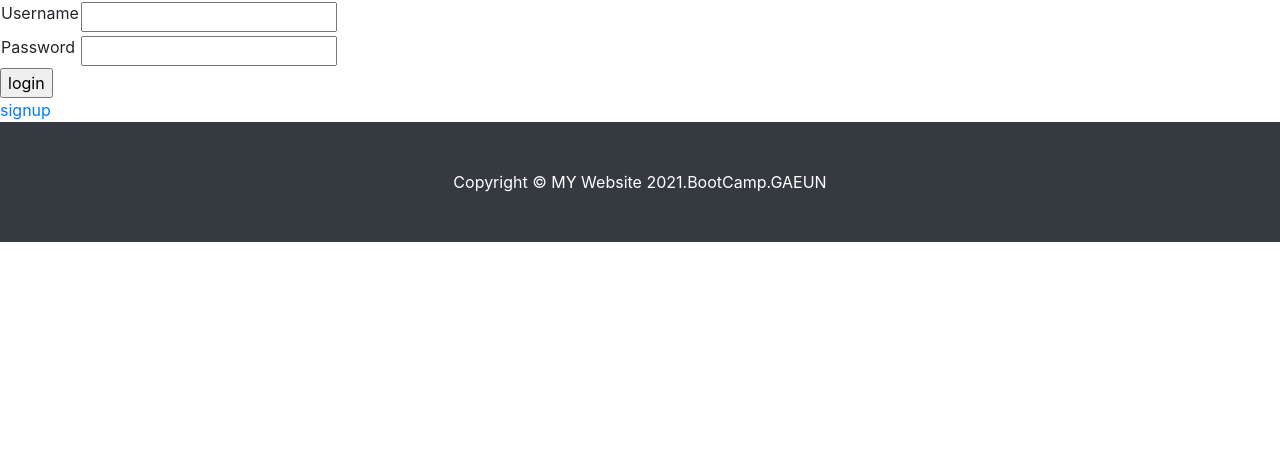
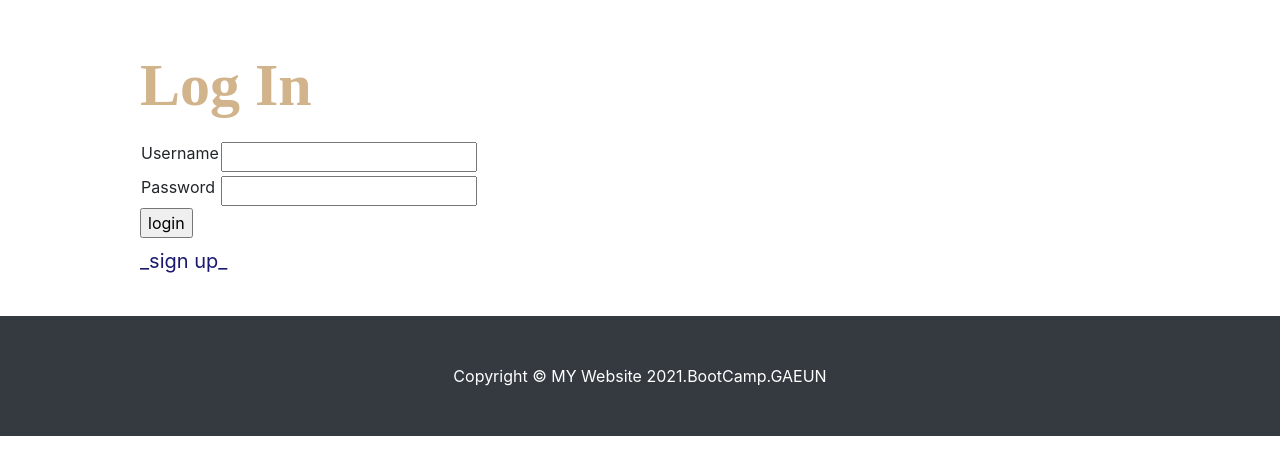
Before and after one commit to gaeun6883/2021.bootcamp, a Django app: template templates/accounts/login.html in a window 1280 px wide. Shown: the part 90-565 px from the top of the page. Run offline with Django 4.2, Linux system fonts and the light colour scheme; the template is opened without the code that fills it, so the values that code supplies are empty, except form fields; tables that the repository leaves empty hold one stand-in row (values such as "Sample post"); form fields are guessed from the names that the template uses; some libraries are stand-ins or nearby versions.

Commit message:
Update login.html

```diff
--- a/templates/accounts/login.html
+++ b/templates/accounts/login.html
@@ -1,5 +1,10 @@
 {% extends "base.html" %}
+<body>
    {% block content %}
+   <div id="loginBox" class="container">
+     <div class="container" style="margin: 40px;">
+     <a id="login" style="color: Tan; font-size: 60px; font-weight: bold; font-family: Bookman Old Style;">Log In</a>
+        <div class="container" style="height: 10px;"></div>
      {% if form.errors %}
          <p>아이디 또는 비밀번호가 틀립니다. 다시 시도해주세요.</p>
      {% endif %}
@@ -17,5 +22,9 @@
        </table>
        <input type="submit" value="login">
      </form>
-<a href="{% url 'accounts:signup' %}">signup</a>
+       <div class="container" style="height: 8px;"></div>
+     <a id="signup" style="color: MidnightBlue; font-size: 20px; "href="{% url 'accounts:signup' %}">_sign up_</a>
+     </div>
+   </div>
    {% endblock %}
+</body>
```
Lines whose indentation alone changed are shown as unchanged.
